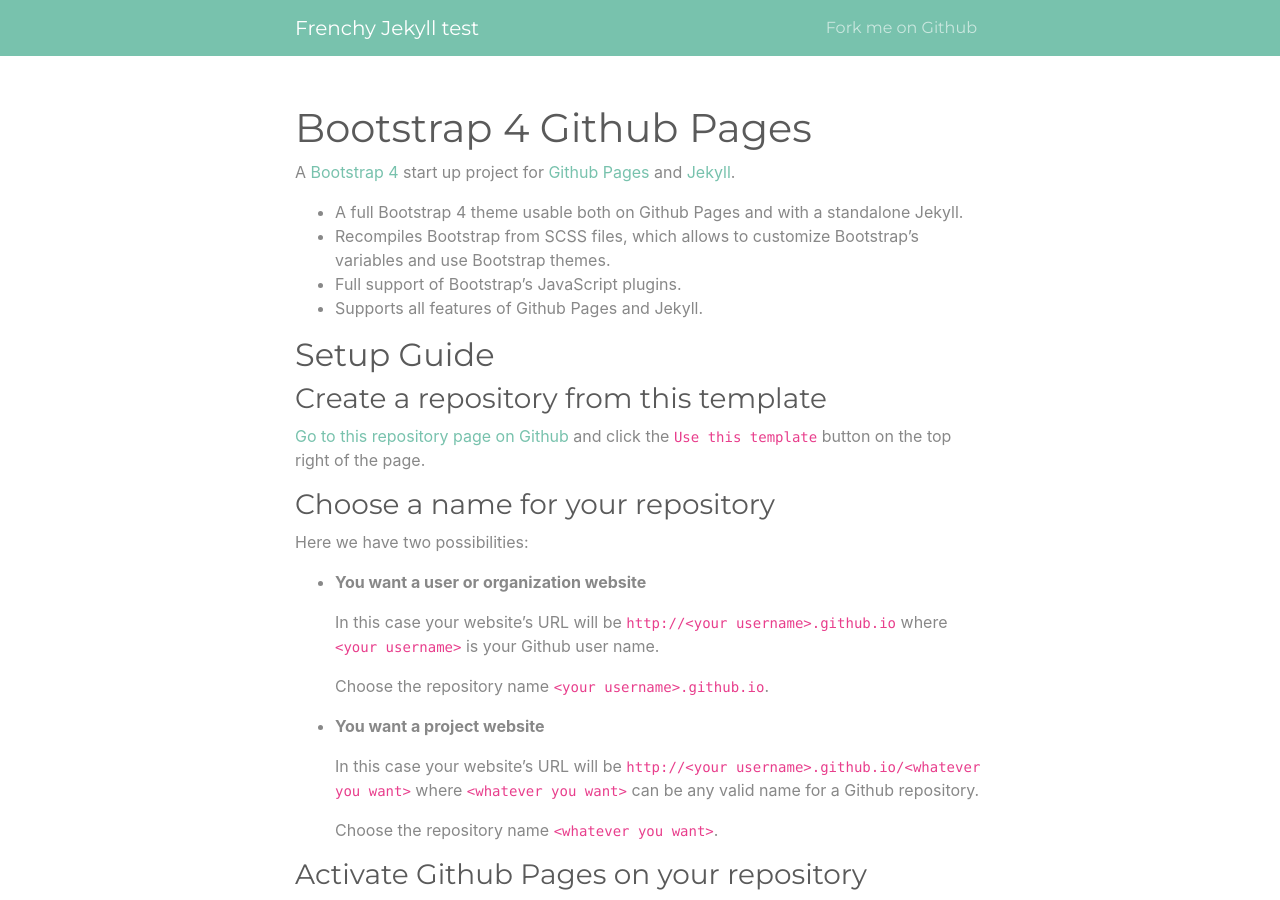
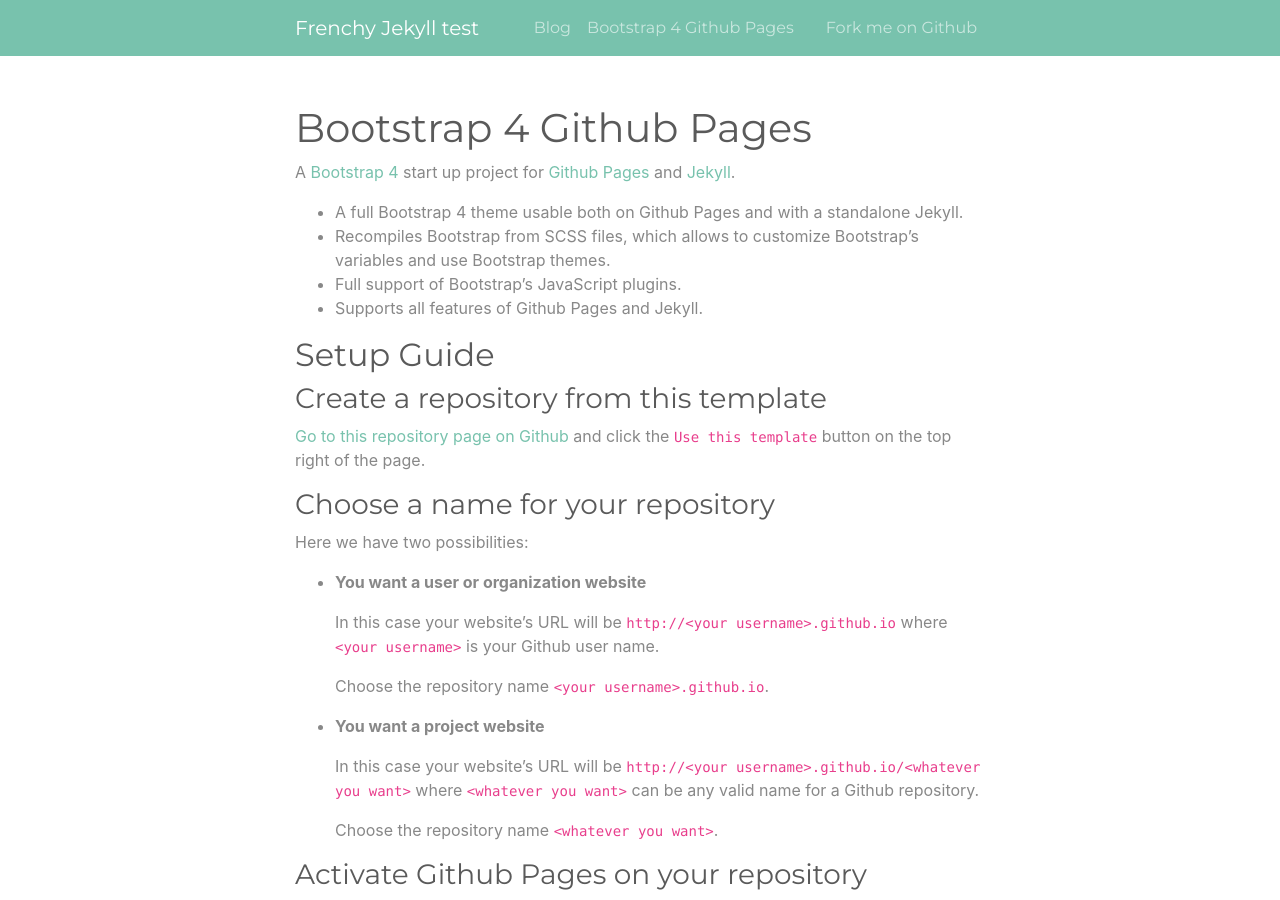
Before and after one commit to FrenchyFPS/jekyll-test, a Jekyll site: the page built from index.md, in a window 1280 px wide and 900 px high. Built offline with Jekyll 4.4.1, drawn with Linux system fonts in a browser that asks for light colours.

Commit message:
Add pages to menu

```diff
--- a/_includes/header.html
+++ b/_includes/header.html
@@ -9,13 +9,10 @@
     </button>
     <div class="collapse navbar-collapse" id="navbarSupportedContent">
       <ul class="navbar-nav ml-auto">
-        {%- for path in page_paths -%}
-          {%- assign my_page = site.pages | where: "path", path | first -%}
-          {%- if my_page.title -%}
+        {% for page in site.pages %}
           <li class="nav-item">
-            <a class="nav-link" href="{{ my_page.url | relative_url }}">{{ my_page.title | escape }}</a>
+            <a class="nav-link" href="{{ page.url }}">{{ page.title }}</a>
           </li>
-          {%- endif -%}
         {% endfor -%}
         <li class="nav-item">
           <a class="nav-link" href="{{ site.github.repository_url }}">Fork me on Github</a>
```
Also changed, not shown: about.md (deleted, +0 -8 lines).
